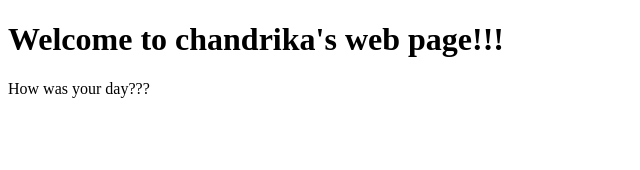
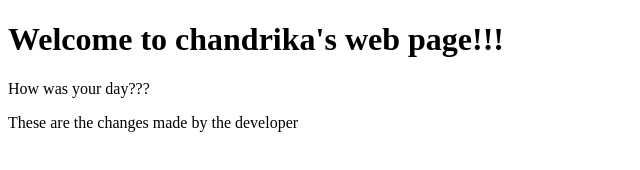
Before and after one commit to chandrikanama/chandrika_html_project, a plain HTML site: page index.html in a window 1280 px wide. Shown: the whole page, without its empty margins (0-640 px from the left). Drawn offline with Linux system fonts and the light colour scheme.

Commit message:
first commit

```diff
--- a/index.html
+++ b/index.html
@@ -4,6 +4,7 @@
 
 <h1>Welcome to chandrika's web page!!!</h1>
 <p>How was your day???</p>
+<p>These are the changes made by the developer</p>
 
 </body>
 </html>
```
